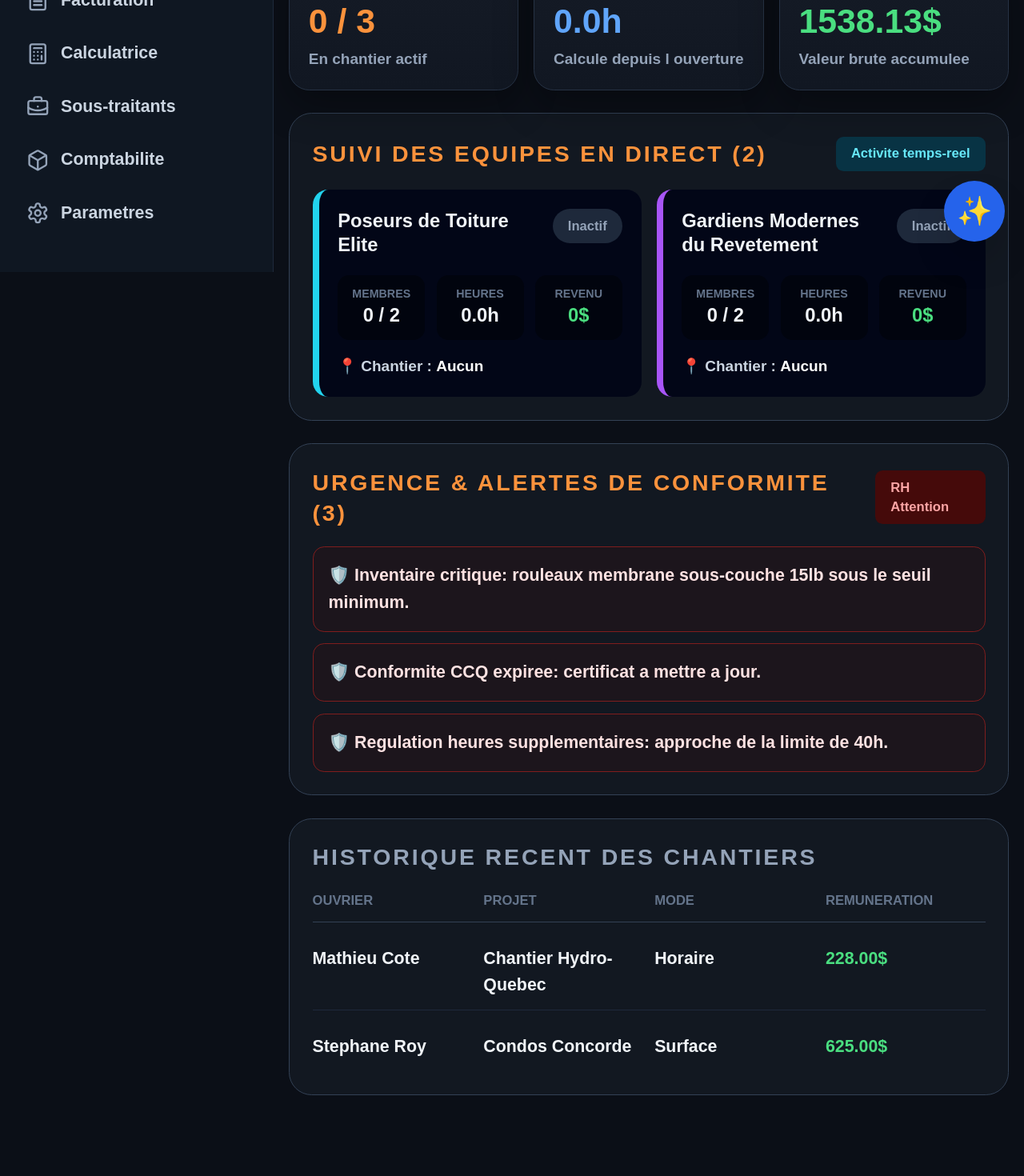
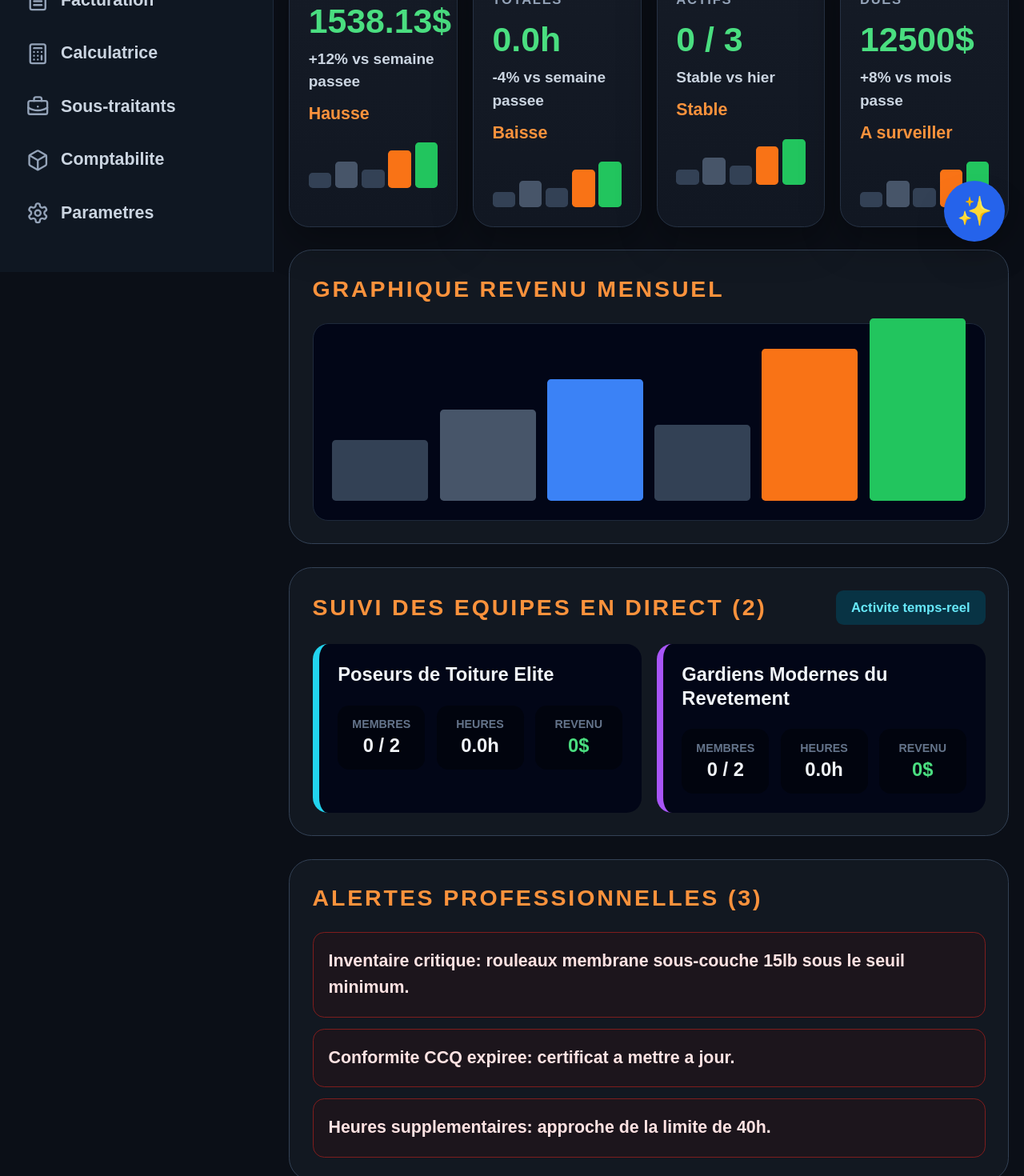
Before and after one commit to bisaillonpatrick1979-dev/Chatgpt-hailite-, a Next.js app: page / in a window 1280 px wide. Shown: the part 460-1930 px from the top of the page at 80% size. Built offline with nearby package versions, Linux system fonts and the light colour scheme.

Commit message:
Add professional trend cards to dashboard

```diff
--- a/app/page.tsx
+++ b/app/page.tsx
@@ -1,4 +1,5 @@
-import { AppShell, ProMetric } from "@/components/AppShell";
+import { AppShell } from "@/components/AppShell";
+import { TrendCard } from "@/components/TrendCard";
 
 const teams = [
   { name: "Poseurs de Toiture Elite", members: "0 / 2", hours: "0.0h", revenue: "0$", color: "border-cyan-400" },
@@ -8,27 +9,31 @@ const teams = [
 const alerts = [
   "Inventaire critique: rouleaux membrane sous-couche 15lb sous le seuil minimum.",
   "Conformite CCQ expiree: certificat a mettre a jour.",
-  "Regulation heures supplementaires: approche de la limite de 40h."
+  "Heures supplementaires: approche de la limite de 40h."
 ];
 
 export default function Root() {
   return (
     <AppShell>
       <section className="mb-6 rounded-2xl border border-orange-900 bg-orange-950/20 p-4">
-        <p className="text-lg font-black uppercase tracking-widest text-orange-400">● Reglages proximite : GPS reel</p>
+        <p className="text-lg font-black uppercase tracking-widest text-orange-400">● GPS reel actif · Geofencing par chantier</p>
       </section>
-
       <section className="pro-card p-6">
         <h1 className="text-4xl font-black leading-tight md:text-5xl">Bonjour, Patrick Bisaillon !</h1>
-        <p className="mt-3 text-lg font-bold uppercase tracking-wide text-slate-400">Gestion administrative complete activee — Hailite Xteriors</p>
+        <p className="mt-3 text-lg font-bold uppercase tracking-wide text-slate-400">Tableau de bord executif — Hailite Xteriors</p>
       </section>
-
-      <section className="mt-6 grid gap-4 md:grid-cols-3">
-        <ProMetric label="Punches actifs" value="0 / 3" note="En chantier actif" tone="orange" />
-        <ProMetric label="Heures totales" value="0.0h" note="Calcule depuis l ouverture" tone="blue" />
-        <ProMetric label="Revenu total" value="1538.13$" note="Valeur brute accumulee" tone="green" />
+      <section className="mt-6 grid gap-4 md:grid-cols-4">
+        <TrendCard label="Revenu total" value="1538.13$" compare="+12% vs semaine passee" status="Hausse" />
+        <TrendCard label="Heures totales" value="0.0h" compare="-4% vs semaine passee" status="Baisse" />
+        <TrendCard label="Punches actifs" value="0 / 3" compare="Stable vs hier" status="Stable" />
+        <TrendCard label="Factures dues" value="12500$" compare="+8% vs mois passe" status="A surveiller" />
       </section>
-
+      <section className="pro-panel mt-6 p-6">
+        <h2 className="text-2xl font-black uppercase tracking-widest text-orange-400">Graphique revenu mensuel</h2>
+        <div className="mt-5 flex h-52 items-end gap-3 rounded-2xl border border-slate-800 bg-slate-950 p-5">
+          <span className="h-16 flex-1 rounded bg-slate-700" /><span className="h-24 flex-1 rounded bg-slate-600" /><span className="h-32 flex-1 rounded bg-blue-500" /><span className="h-20 flex-1 rounded bg-slate-700" /><span className="h-40 flex-1 rounded bg-orange-500" /><span className="h-48 flex-1 rounded bg-green-500" />
+        </div>
+      </section>
       <section className="pro-panel mt-6 p-6">
         <div className="mb-5 flex items-center justify-between gap-3">
           <h2 className="text-2xl font-black uppercase tracking-widest text-orange-400">Suivi des equipes en direct (2)</h2>
@@ -37,39 +42,20 @@ export default function Root() {
         <div className="grid gap-4 md:grid-cols-2">
           {teams.map((team) => (
             <article key={team.name} className={`rounded-2xl border-l-8 ${team.color} bg-slate-950 p-5`}>
-              <div className="flex items-start justify-between gap-3">
-                <h3 className="text-xl font-black leading-tight">{team.name}</h3>
-                <span className="rounded-full bg-slate-800 px-4 py-2 text-sm font-black text-slate-400">Inactif</span>
-              </div>
+              <h3 className="text-xl font-black leading-tight">{team.name}</h3>
               <div className="mt-5 grid grid-cols-3 gap-3 text-center">
                 <div className="rounded-xl bg-black/40 p-3"><p className="text-xs font-black uppercase text-slate-500">Membres</p><p className="text-xl font-black">{team.members}</p></div>
                 <div className="rounded-xl bg-black/40 p-3"><p className="text-xs font-black uppercase text-slate-500">Heures</p><p className="text-xl font-black">{team.hours}</p></div>
                 <div className="rounded-xl bg-black/40 p-3"><p className="text-xs font-black uppercase text-slate-500">Revenu</p><p className="text-xl font-black text-green-400">{team.revenue}</p></div>
               </div>
-              <p className="mt-4 text-base font-bold text-slate-300">📍 Chantier : <span className="font-black text-white">Aucun</span></p>
             </article>
           ))}
         </div>
       </section>
-
       <section className="pro-panel mt-6 p-6">
-        <div className="mb-5 flex items-center justify-between gap-3">
-          <h2 className="text-2xl font-black uppercase tracking-widest text-orange-400">Urgence & alertes de conformite (3)</h2>
-          <span className="rounded-lg bg-red-950 px-4 py-2 text-sm font-black text-red-300">RH Attention</span>
-        </div>
-        <div className="grid gap-3">
-          {alerts.map((alert) => (
-            <div key={alert} className="rounded-xl border border-red-900 bg-red-950/20 p-4 text-lg font-bold text-red-100">🛡️ {alert}</div>
-          ))}
-        </div>
-      </section>
-
-      <section className="pro-panel mt-6 overflow-hidden p-6">
-        <h2 className="text-2xl font-black uppercase tracking-widest text-slate-400">Historique recent des chantiers</h2>
-        <div className="mt-5 grid gap-3 text-lg">
-          <div className="grid grid-cols-4 gap-3 border-b border-slate-700 pb-3 text-sm font-black uppercase text-slate-500"><span>Ouvrier</span><span>Projet</span><span>Mode</span><span>Remuneration</span></div>
-          <div className="grid grid-cols-4 gap-3 border-b border-slate-800 py-3 font-bold"><span>Mathieu Cote</span><span>Chantier Hydro-Quebec</span><span>Horaire</span><span className="text-green-400">228.00$</span></div>
-          <div className="grid grid-cols-4 gap-3 py-3 font-bold"><span>Stephane Roy</span><span>Condos Concorde</span><span>Surface</span><span className="text-green-400">625.00$</span></div>
+        <h2 className="text-2xl font-black uppercase tracking-widest text-orange-400">Alertes professionnelles (3)</h2>
+        <div className="mt-5 grid gap-3">
+          {alerts.map((alert) => <div key={alert} className="rounded-xl border border-red-900 bg-red-950/20 p-4 text-lg font-bold text-red-100">{alert}</div>)}
         </div>
       </section>
     </AppShell>
```
